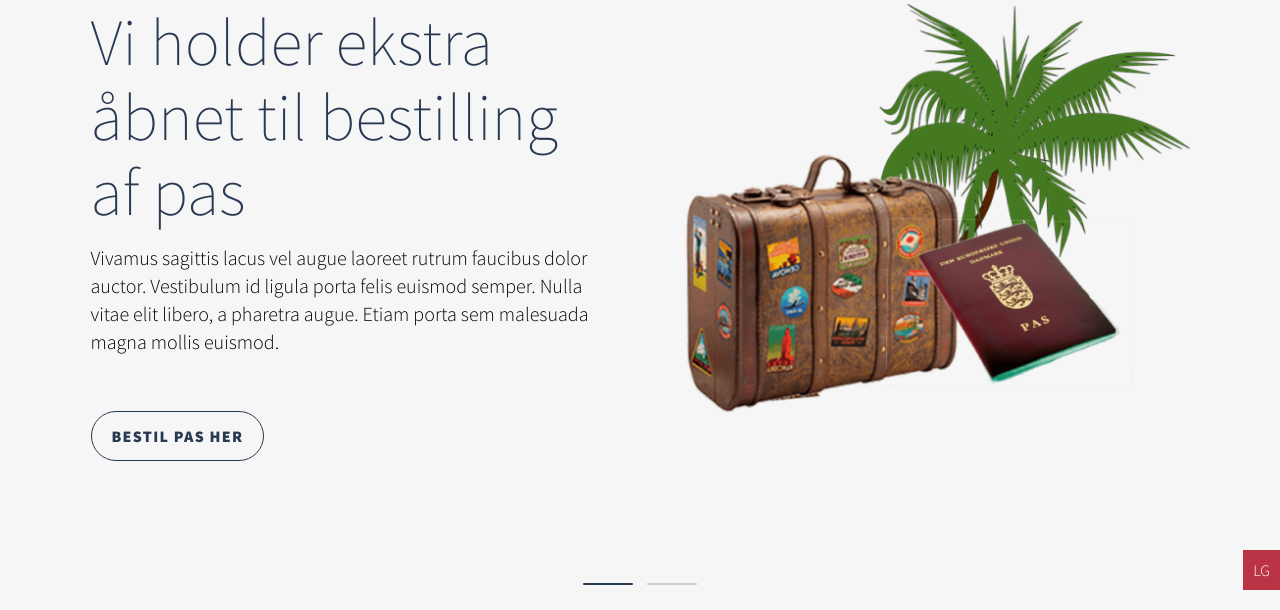
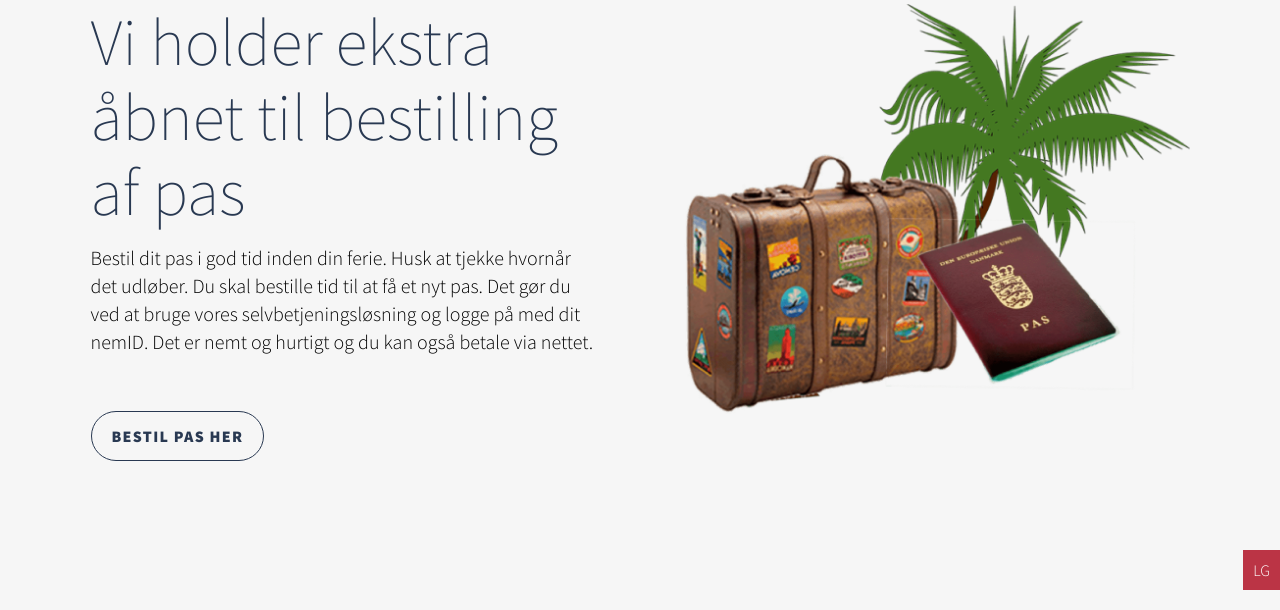
Before and after one commit to kasper-br/kk, a PHP site: page / in a window 1280 px wide. Shown: the part 210-820 px from the top of the page. Run offline with PHP 8.4, Linux system fonts and the light colour scheme.

Commit message:
text commit

```diff
--- a/index.php
+++ b/index.php
@@ -7,7 +7,8 @@
                 <img src="img/pas-bestilling.png" alt="Bestil tid til dit pas i dag">
                 <figcaption>
                     <h2>Vi holder ekstra åbnet til bestilling af pas</h2>
-                    <p>Vivamus sagittis lacus vel augue laoreet rutrum faucibus dolor auctor. Vestibulum id ligula porta felis euismod semper. Nulla vitae elit libero, a pharetra augue. Etiam porta sem malesuada magna mollis euismod.</p>
+                    <p>Bestil dit pas i god tid inden din ferie. Husk at tjekke hvornår det udløber.
+Du skal bestille tid til at få et nyt pas. Det gør du ved at bruge vores selvbetjeningsløsning og logge på med dit nemID. Det er nemt og hurtigt og du kan også betale via nettet. </p>
                     <a class="btn outline blue" href="#">Bestil pas her</a>
                 </figcaption>
             </figure>
@@ -17,7 +18,9 @@
                 <img src="img/flytning.png" alt="Husk at flytte din adresse">
                 <figcaption>
                     <h2>Vidste du at du kan melde flytning online?</h2>
-                    <p>Vivamus sagittis lacus vel augue laoreet rutrum faucibus dolor auctor. Vestibulum id ligula porta felis euismod semper. Nulla vitae elit libero, a pharetra augue. Etiam porta sem malesuada magna mollis euismod.</p>
+                    <p>Når du flytter hjemmefra, har du pligt til senest fem dage efter flytningen at melde flytning til kommunen.
+
+Du kan sende en flyttemeddelelse til kommunen via selvbetjeningsløsningen "Anmeld flytning til folkeregistret". PostNord får automatisk besked om din nye adresse.</p>
                     <a class="btn outline blue" href="#">Bestil pas her</a>
                 </figcaption>
             </figure>
```
